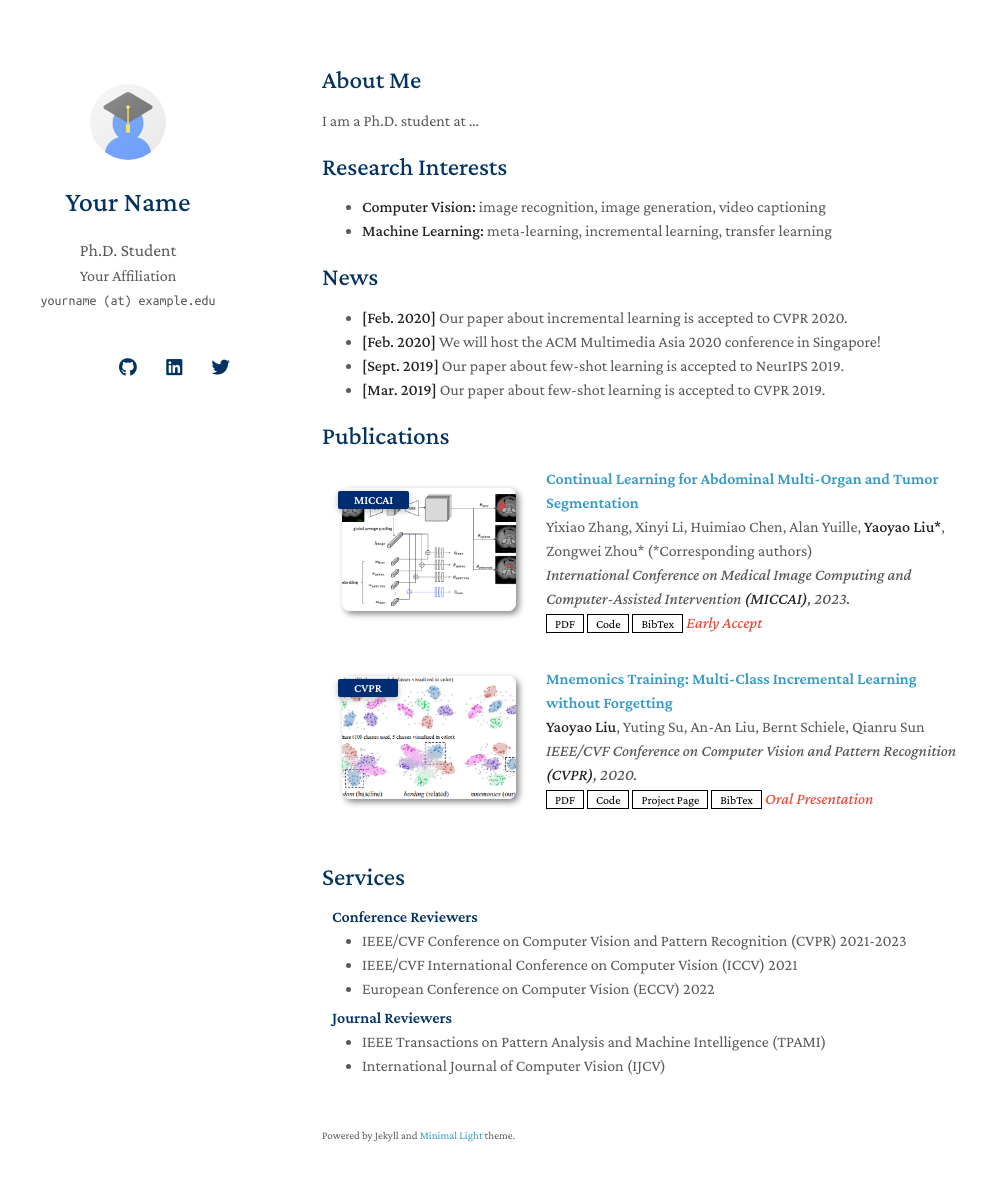
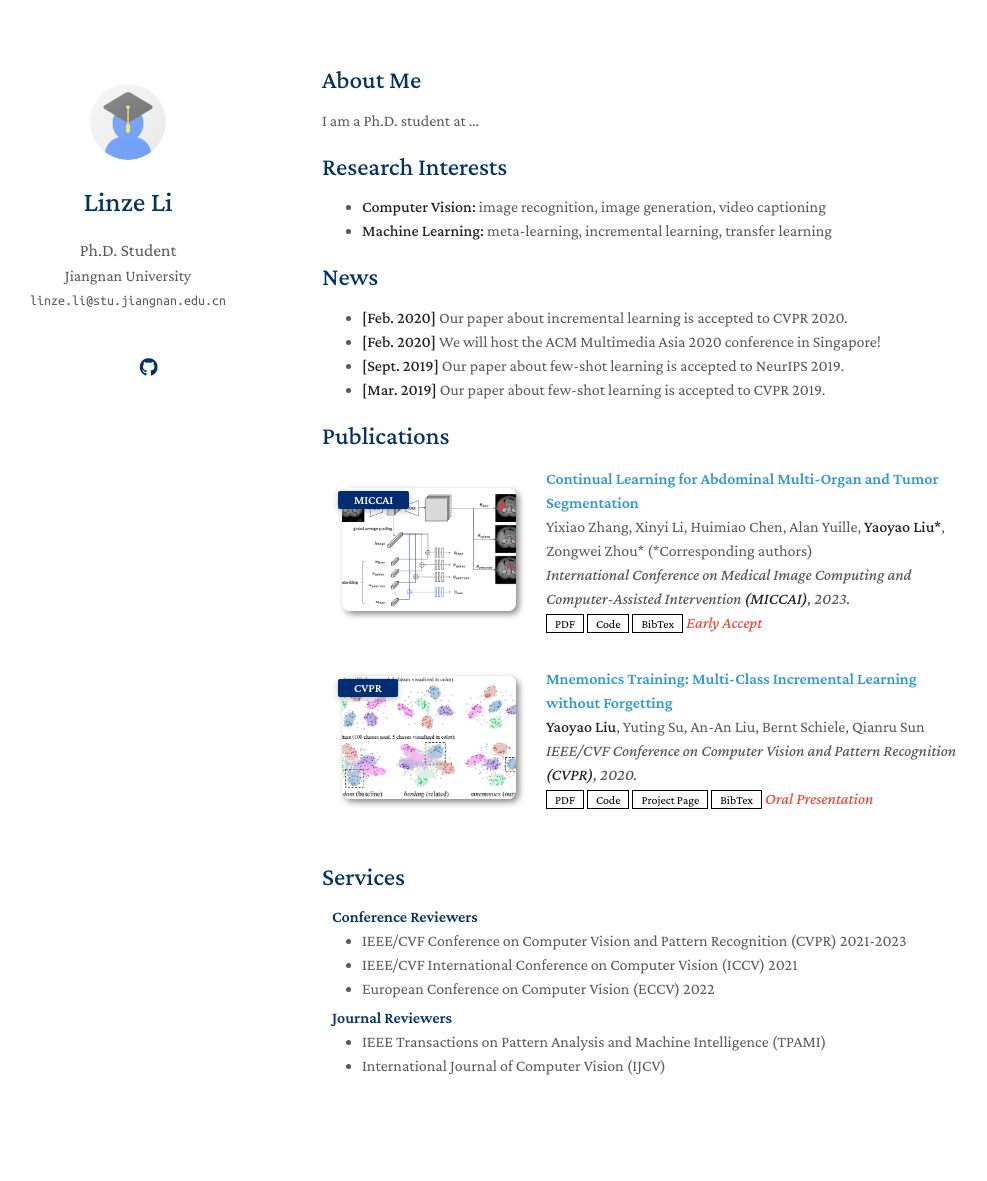
Before and after one commit to happylinze/happylinze.github.io, a Jekyll site: the page built from index.md, in a window 1280 px wide and 1216 px high. Shown: the top 1181 px of the window, without its empty margins (148-1135 px from the left). Built offline with Jekyll 4.4.1, drawn with Linux system fonts in a browser that asks for light colours; nearby versions of some CDN libraries; a style sheet for code colours, icons or effects is not loaded; our own code applies the rules of GitHub Pages for plain Markdown files.

Commit message:
Update _config.yml

```diff
--- a/_config.yml
+++ b/_config.yml
@@ -1,8 +1,9 @@
 # Basic Information
-title: Your Name
+title: Linze Li
 position: Ph.D. Student
-affiliation: Your Affiliation
-email: yourname (at) example.edu
+affiliation: Jiangnan University
+affiliation_link: https://www.jiangnan.edu.cn
+email: linze.li@stu.jiangnan.edu.cn
 
 # Search Engine Optimization (SEO)
 # The following information is used to improve the website traffic from search engines, e.g., Google.
@@ -12,11 +13,11 @@ canonical: https://minimal-light-theme.yliu.me/
 
 # Links
 # If you don't need one of them, you may delete the corresponding line.
-google_scholar: https://scholar.google.com/
-cv_link: assets/files/curriculum_vitae.pdf
-github_link: https://github.com/
-linkedin: https://www.linkedin.com/
-twitter: https://twitter.com/
+google_scholar: https://scholar.google.com/citations?user=62sZAVoAAAAJ&hl
+# cv_link: assets/files/linze_li.pdf
+github_link: https://github.com/happylinze
+# linkedin: https://www.linkedin.com/
+# twitter: https://twitter.com/
 
 # Images (e.g., your profile picture and your website's favicon)
 # "favicon" and "favicon_dark" are used for the light and dark modes, respectively.
@@ -26,7 +27,7 @@ favicon_dark: ./assets/img/favicon-dark.png
 
 # Footnote
 # You may use the option to disable the footnote, "Powered by Jekyll and Minimal Light theme."
-enable_footnote: true
+enable_footnote: false
 
 # Auto Dark Mode
 # You may use the option to disable the automatic dark theme
@@ -36,9 +37,9 @@ auto_dark_mode: true
 # You can use this option to choose between Serif or Sans Serif fonts.
 font: "Serif" # or "Sans Serif"
 
-# Google Analytics ID
-# Please remove this if you don't use Google Analytics
-google_analytics: UA-111540567-4
+# # Google Analytics ID
+# # Please remove this if you don't use Google Analytics
+# google_analytics: UA-111540567-4
 
 # Use this project as a remote theme for GitHub Pages
 # See the guide here: https://docs.github.com/en/pages/setting-up-a-github-pages-site-with-jekyll/adding-a-theme-to-your-github-pages-site-using-jekyll
```
